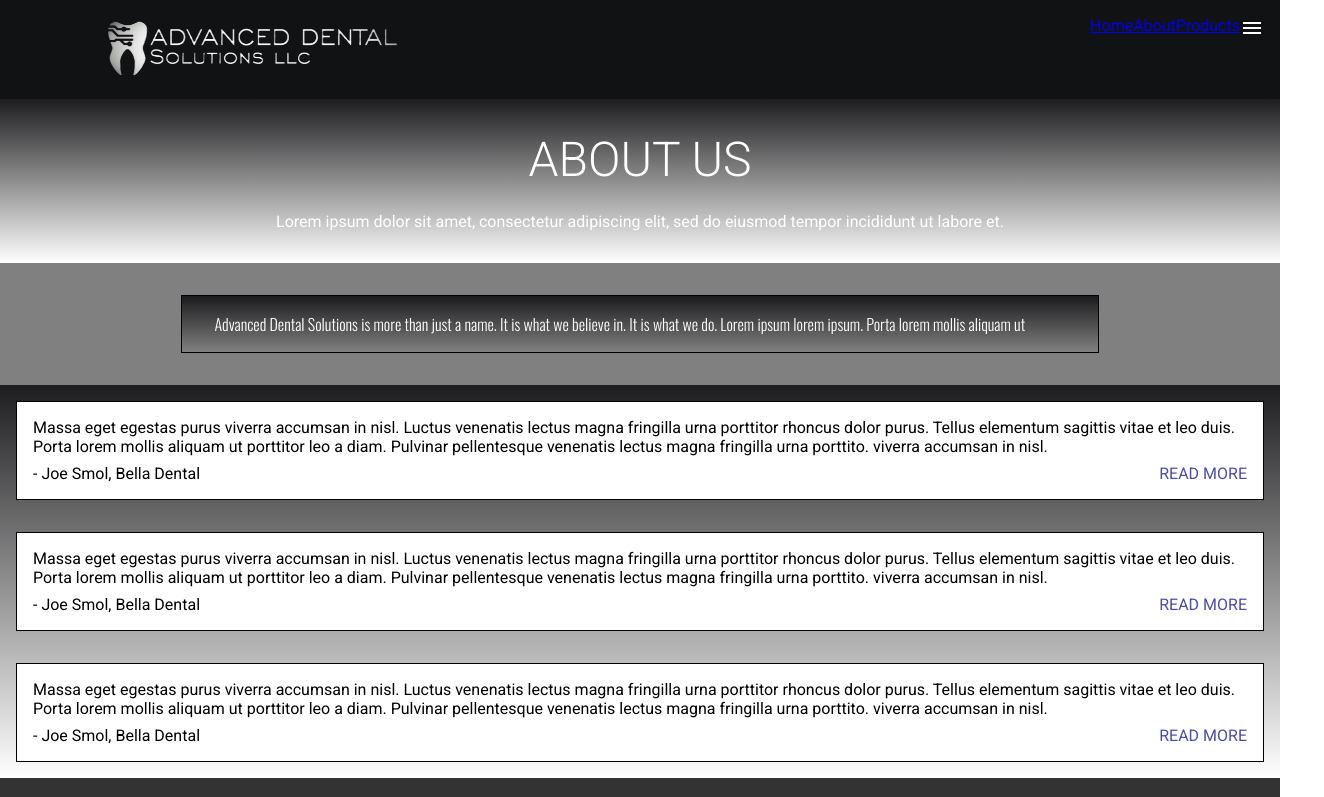
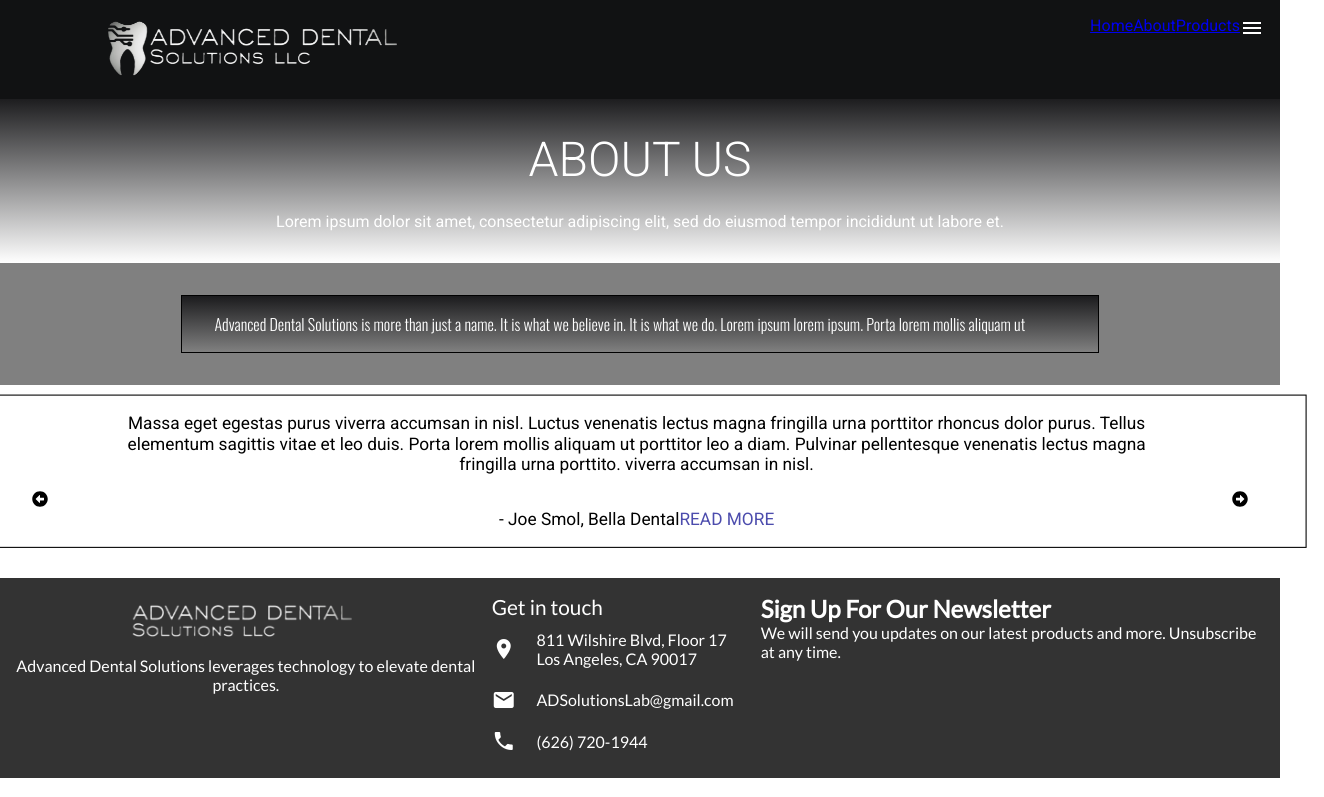
Before and after one commit to mkurmarc/dental_services_website, a React (Create React App) app: page /about in a window 1280 px wide. Shown: the top 797 px of the page, 1324 px wide, since content can reach past the window. Built offline with nearby package versions, Linux system fonts and the light colour scheme; a web font is replaced by a local one.

Commit message:
create review carousel component

```diff
--- a/package.json
+++ b/package.json
@@ -8,6 +8,7 @@
     "@testing-library/user-event": "^13.5.0",
     "react": "^18.1.0",
     "react-dom": "^18.1.0",
+    "react-icons": "^4.4.0",
     "react-router-dom": "^6.3.0",
     "react-scripts": "5.0.1",
     "web-vitals": "^2.1.4"
--- a/src/components/About.js
+++ b/src/components/About.js
@@ -1,6 +1,8 @@
 import React from "react";
 import Review from "./Review";
+import ImageSlider from "./ImageSlider";
 import logo from "../images/edited/logos/logo.jpeg";
+import { ReviewData } from "../data/ReviewData";
 
 export default function About() {
   return (
@@ -21,10 +23,14 @@ export default function About() {
           </p>
         </div>
       </section>
-      <section className="about--reviews">
+      {/* <section className="about--reviews">
         <Review />
         <Review />
         <Review />
+      </section> */}
+
+      <section>
+        <ImageSlider slides={ReviewData} />
       </section>
     </div>
   );
--- /dev/null
+++ b/src/components/ImageSlider.js
@@ -0,0 +1,44 @@
+import React, { useState } from "react";
+import { ReviewData } from "../data/ReviewData";
+import { FaArrowAltCircleRight, FaArrowAltCircleLeft } from "react-icons/fa";
+
+const ImageSlider = ({ slides }) => {
+  const [current, setCurrent] = useState(0);
+  const length = slides.length;
+
+  console.log(length);
+
+  const nextSlide = () => {
+    setCurrent(current === length - 1 ? 0 : current + 1);
+  };
+
+  const prevSlide = () => {
+    setCurrent(current === 0 ? length - 1 : current - 1);
+  };
+
+  if (!Array.isArray(slides) || slides.length <= 0) {
+    return null;
+  }
+
+  return (
+    <section className="slider">
+      <FaArrowAltCircleLeft className="arrow arrow--left" onClick={prevSlide} />
+      <FaArrowAltCircleRight
+        className="arrow arrow--right"
+        onClick={nextSlide}
+      />
+      {ReviewData.map((slide, index) => {
+        return (
+          <div
+            className={index === current ? "slide active" : "slide"}
+            key={index}
+          >
+            {index === current && slide};
+          </div>
+        );
+      })}
+    </section>
+  );
+};
+
+export default ImageSlider;
--- a/src/components/Review.js
+++ b/src/components/Review.js
@@ -1,17 +1,13 @@
 import React from "react";
 
-export default function Review() {
+export default function Review({text, author}) {
   return (
     <section className="review--section">
       <p className="review--text">
-        Massa eget egestas purus viverra accumsan in nisl. Luctus venenatis
-        lectus magna fringilla urna porttitor rhoncus dolor purus. Tellus
-        elementum sagittis vitae et leo duis. Porta lorem mollis aliquam ut
-        porttitor leo a diam. Pulvinar pellentesque venenatis lectus magna
-        fringilla urna porttito. viverra accumsan in nisl.
+       {text}
       </p>
       <div className="review--info">
-        <p className="reviewer">- Joe Smol, Bella Dental</p>
+        <p className="reviewer">-  {author}</p>
         <p className="read--more">read more</p>
       </div>
     </section>
--- /dev/null
+++ b/src/data/ReviewData.js
@@ -0,0 +1,27 @@
+import Review from "../components/Review";
+
+export const ReviewData = [
+  <Review
+    text="Massa eget egestas purus viverra accumsan in nisl. Luctus venenatis
+        lectus magna fringilla urna porttitor rhoncus dolor purus. Tellus
+        elementum sagittis vitae et leo duis. Porta lorem mollis aliquam ut
+        porttitor leo a diam. Pulvinar pellentesque venenatis lectus magna
+        fringilla urna porttito. viverra accumsan in nisl."
+    author="Joe Smol, Bella Dental"
+  />,
+  <Review
+    text="My tiger loves to play with it.
+              i use it occasionally when i'm in my outhouse.
+              This Dental Guard works really well. It sympathetically improves my baseball by a lot.
+              I saw one of these in Libya and I bought one.
+              "
+    author="Zoo Fanatic, Zoo Dental"
+  />,
+  <Review
+    text="i use it hardly when i'm in my prison.
+                one of my hobbies is mushroom cultivation. and when i'm cultivating mushrooms this works great.
+                talk about hatred!!!
+                It only works when I'm Argentina."
+    author="Mushroom Bro, Argentina Dental"
+  />,
+];
--- a/src/style.css
+++ b/src/style.css
@@ -159,13 +159,16 @@ nav {
   background: #fff;
   display: flex;
   flex-direction: column;
+  align-items: center;
   border: 1px solid black;
   padding: 1em;
   margin: 1em;
 }
 
 .review--text {
-  margin-bottom: 0.5em;
+  width: 80%;
+  margin-bottom: 2em;
+  text-align: center;
 }
 
 .review--info {
@@ -176,6 +179,51 @@ nav {
 .read--more {
   color: #4c4cad;
   text-transform: uppercase;
+}
+
+/* Image Slider  */
+
+.slider {
+  position: relative;
+  display: flex;
+  justify-content: center;
+  align-items: center;
+}
+
+.image {
+  width: 100%;
+  /* height: 600px; */
+  border-radius: 10px;
+  object-fit: cover;
+}
+
+.arrow {
+  position: absolute;
+  top: 55%;
+  font-size: 1rem;
+  color: #000;
+  z-index: 10;
+  cursor: pointer;
+  user-select: none;
+}
+
+.arrow--right {
+  right: 2em;
+}
+
+.arrow--left {
+  left: 2em;
+}
+
+.slide {
+  opacity: 0;
+  transition-duration: 1s ease;
+}
+
+.slide.active {
+  opacity: 1;
+  transition-duration: 1s;
+  transform: scale(1.08);
 }
 
 /* Footer */
```
Also changed, not shown: src/images/edited/logos/tooth_logo_noback.png (added), 1 other file (tests, documents, lock files or other folders).
